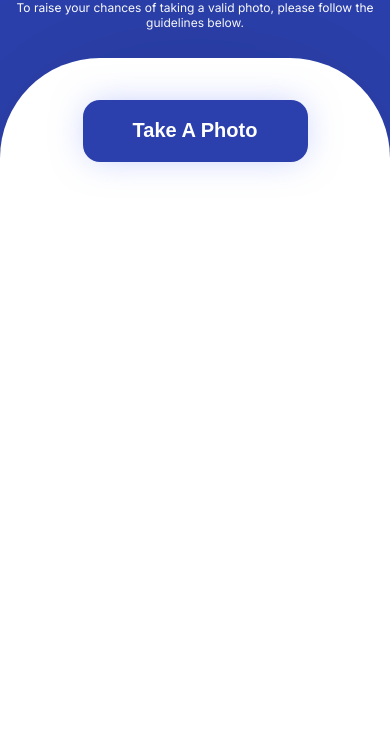
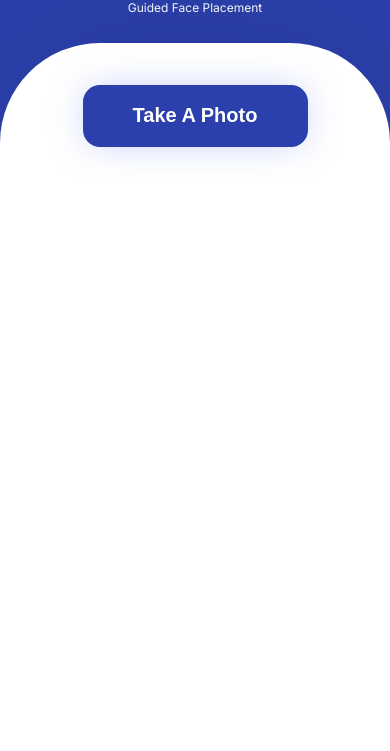
Before and after one commit to unicdeve/taking-picture, a Gatsby site: page /get-started in a window 390 px wide. Shown: the part 93-844 px from the top of the page. Built offline with nearby package versions, Linux system fonts and the light colour scheme; Gatsby itself is replaced by a stand-in of ours.

Commit message:
fix: improve layout header styles with isMobile hook

```diff
--- a/src/layouts/page/page.layout.js
+++ b/src/layouts/page/page.layout.js
@@ -1,12 +1,15 @@
 import React from 'react';
 
 import '../../../static/css/index.css';
+import { useIsMobile } from '../../utils/hooks/is-mobile';
 
 import { StyledLayout, ChildContainer } from './page.styled';
 
 export default function PageLayout({ title, subTopic, children }) {
+	const isMobile = useIsMobile();
+
 	return (
-		<StyledLayout>
+		<StyledLayout isMobile={isMobile}>
 			<title>{title ? title : 'Home Page'}</title>
 
 			<header>
--- a/src/layouts/page/page.styled.js
+++ b/src/layouts/page/page.styled.js
@@ -19,6 +19,7 @@ export const StyledLayout = styled.main`
 		}
 
 		p {
+			font-style: ${({ isMobile }) => (isMobile ? 'normal' : 'italic')};
 			span {
 				font-weight: 600;
 			}
--- a/src/pages/get-started.js
+++ b/src/pages/get-started.js
@@ -2,12 +2,17 @@ import React from 'react';
 
 import PageLayout from '../layouts/page/page.layout';
 import GetStartedContent from '../components/get-started-content/get-started-content.comp';
+import { useIsMobile } from '../utils/hooks/is-mobile';
 
 const IndexPage = () => {
+	const isMobile = useIsMobile();
+
 	return (
 		<PageLayout
 			subTopic={
-				'To raise your chances of taking a valid photo, please follow the guidelines below.'
+				isMobile
+					? 'Guided Face Placement'
+					: 'To raise your chances of taking a valid photo, please follow the guidelines below.'
 			}
 		>
 			<GetStartedContent />
```
Also changed, not shown: src/pages/index.js (+11 -4 lines).
